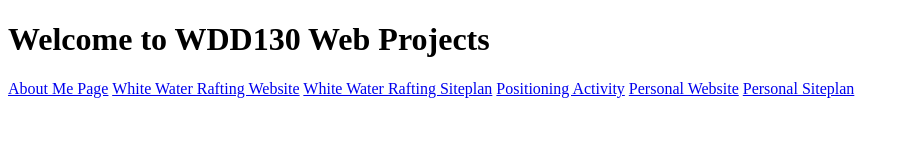
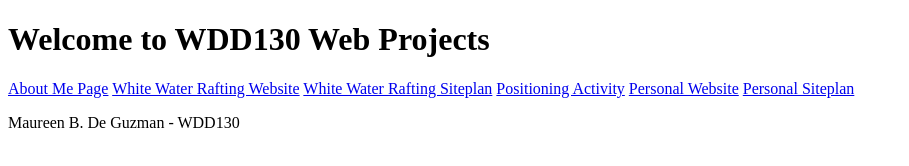
Before and after one commit to maureendeguzman/Python-Development, a plain HTML site: page wdd130/index.html in a window 1280 px wide. Shown: the whole page, without its empty margins (0-909 px from the left). Drawn offline with Linux system fonts and the light colour scheme.

Commit message:
Added a paragraph to the home page

```diff
--- a/wdd130/index.html
+++ b/wdd130/index.html
@@ -16,6 +16,7 @@
   <a href="#">Personal Website</a>
   <a href="#">Personal Siteplan</a>
 </nav>
+<p>Maureen B. De Guzman - WDD130</p>
 
 </body>
 </html>
```
